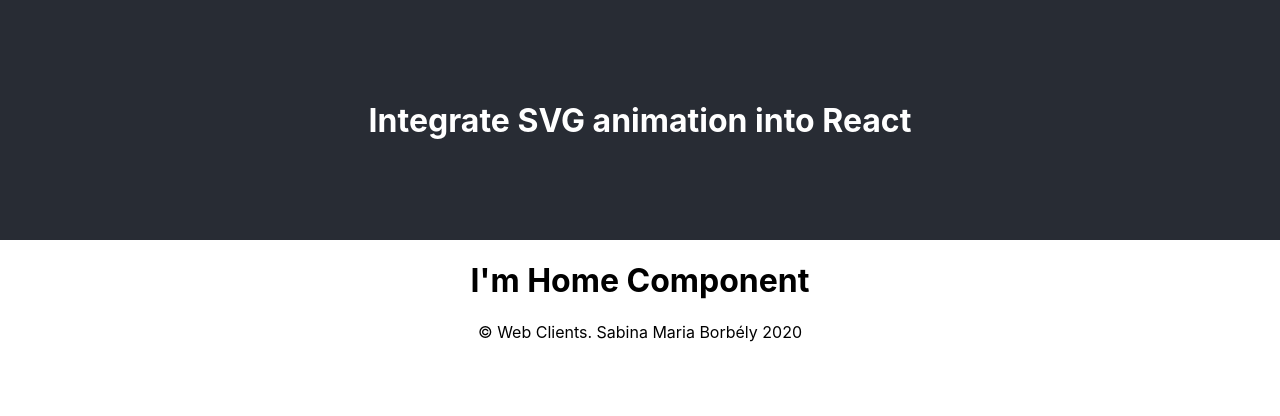
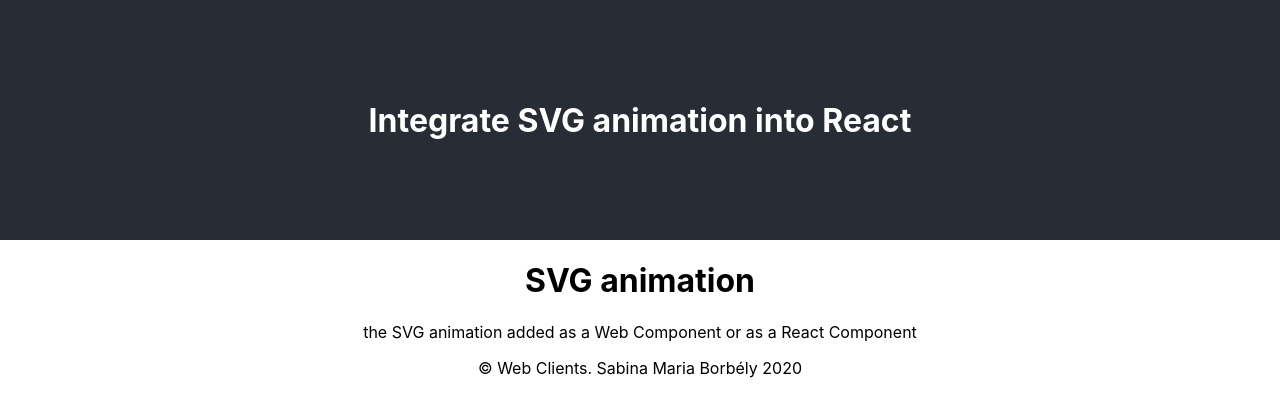
Before and after one commit to sabinamp/using-svg, a React (Create React App) app: page / in a window 1280 px wide. Shown: the top 416 px of the page. Built offline with nearby package versions, Linux system fonts and the light colour scheme.

Commit message:
using PropTypes

```diff
--- a/package.json
+++ b/package.json
@@ -6,6 +6,7 @@
     "@testing-library/jest-dom": "^4.2.4",
     "@testing-library/react": "^9.3.2",
     "@testing-library/user-event": "^7.1.2",
+    "prop-types": "^15.7.2",
     "react": "^16.13.1",
     "react-dom": "^16.13.1",
     "react-scripts": "3.4.1"
--- a/src/components/Home.js
+++ b/src/components/Home.js
@@ -1,6 +1,12 @@
 import React, { Component } from 'react';
 export default class Home extends Component {
   render() {
-    return <h1>I'm Home Component</h1>;
+    return (
+      <div className="Home">
+        <h1> SVG animation</h1>
+
+        <p>
+          the SVG animation added as a Web Component or as a React Component </p>
+      </div>)
   }
 }
--- a/src/components/layout/Content.js
+++ b/src/components/layout/Content.js
@@ -1,7 +1,10 @@
 import React, { Component } from 'react';
-
+import PropTypes from 'prop-types';
 
 class Content extends Component {
+  static propTypes = {
+    children: PropTypes.element.isRequired
+  };
 
   render() {
     const { children } = this.props;
--- a/src/components/layout/Header.js
+++ b/src/components/layout/Header.js
@@ -1,14 +1,13 @@
 import React, { Component } from 'react';
 import '../../containers/App.css';
-
+import PropTypes from 'prop-types';
 class Header extends Component {
-
+  static propTypes = {
+    title: PropTypes.string.isRequired
+  };
 
   render() {
-    const {
-      title = 'Welcome to React'
-
-    } = this.props;
+    const { title } = this.props;
 
     return (
       <header className="App-header">
--- /dev/null
+++ b/src/components/layout/Home.css
@@ -0,0 +1,23 @@
+.Home {
+  margin: 0 auto;
+  width: 100%;
+}
+
+.Home h1 {
+  font-size: 0.8rem;
+  color: #333;
+}
+
+.Home p {
+  color: #333;
+  text-align: center;
+}
+
+.Home a {
+  color: #56D5FA;
+  text-decoration: none;
+}
+
+.Home a:hover {
+  color: #333;
+}
```
Also changed, not shown: 2 other files (tests, documents, lock files or other folders).
